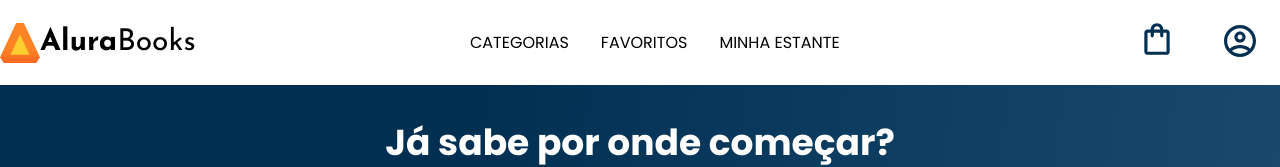
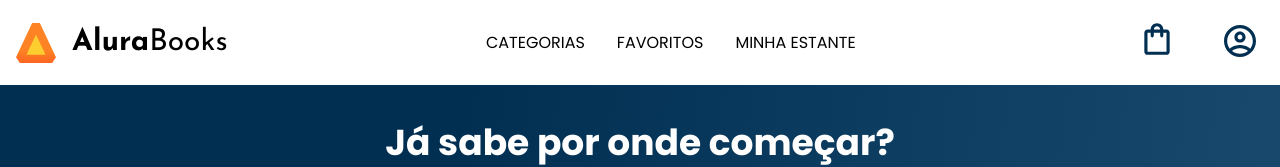
Before and after one commit to RodrigoScolari/alura-books, a plain HTML site: page index.html in a window 1280 px wide. Shown: the top 167 px of the page. Drawn offline with nearby package versions, Linux system fonts and the light colour scheme.

Commit message:
style: add logo margin

```diff
--- a/index.html
+++ b/index.html
@@ -44,7 +44,7 @@
             <a href="#" class="lista-menu__link">DESIGN & UX</a>
           </li>
         </ul>
-        <img src="img/Logo.svg" alt="Logo da Alura Books container__imagem" />
+        <img src="img/Logo.svg" alt="Logo da Alura Books" class="container__imagem" />
         <h1 class="container__titulo"><b class="container__titulo--negrito">Alura</b>Books</h1>
       </div>
 
```
